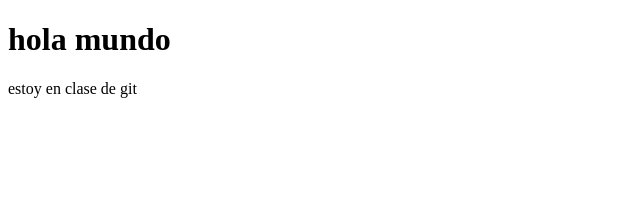
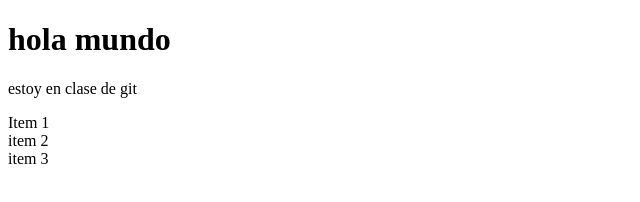
Before and after one commit to jokebos/mi_repositorio1, a plain HTML site: page indexgit.html in a window 1280 px wide. Shown: the whole page, without its empty margins (0-640 px from the left). Drawn offline with Linux system fonts and the light colour scheme.

Commit message:
agregando section 3div a rama_prueba

```diff
--- a/indexgit.html
+++ b/indexgit.html
@@ -8,6 +8,11 @@
 <body>
 	<h1>hola mundo</h1>
 	<p>estoy en clase de git </p>
+	<section>
+		<div>Item 1</div>
+		<div>item 2 </div>
+		<div>item 3</div>
+	</section>
 
 </body>
 </html>
```
